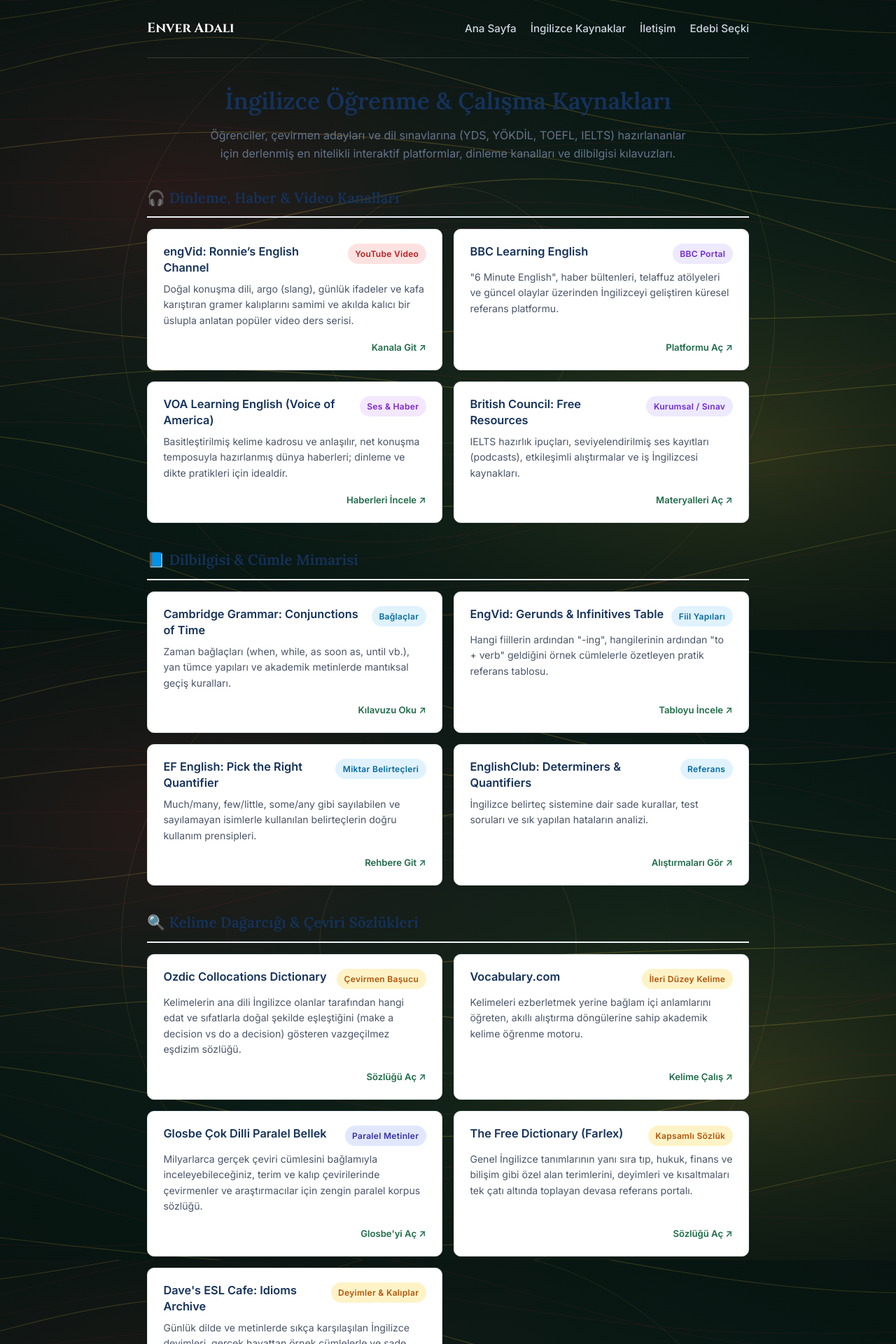
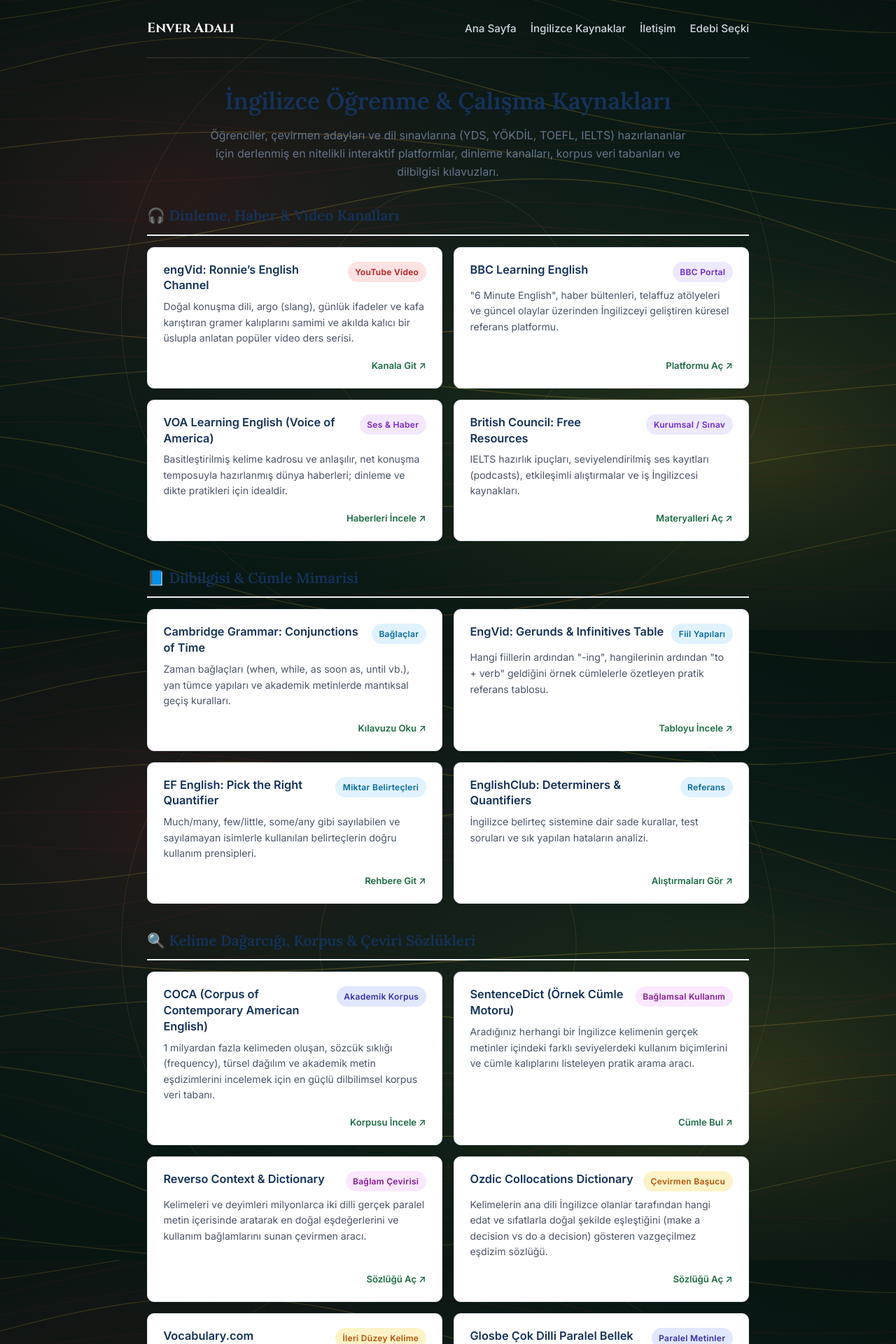
Before and after one commit to adalienver/adalienver.github.io, a Jekyll site: the page built from kaynaklar.md, in a window 1280 px wide. Shown: the top 1920 px of the page at 70% size. Built offline with Jekyll 4.4.1, drawn with Linux system fonts in a browser that asks for light colours.

Commit message:
Update kaynaklar.md

```diff
--- a/kaynaklar.md
+++ b/kaynaklar.md
@@ -99,6 +99,7 @@ permalink: /kaynaklar/
   .tag-youtube { background: #fee2e2; color: #b91c1c; }
   .tag-official { background: #ede9fe; color: #6d28d9; }
   .tag-corpus { background: #e0e7ff; color: #3730a3; }
+  .tag-context { background: #fae8ff; color: #86198f; }
 
   .res-footer {
     display: flex;
@@ -119,7 +120,7 @@ permalink: /kaynaklar/
 <div class="resource-hero">
   <h1>İngilizce Öğrenme & Çalışma Kaynakları</h1>
   <p>
-    Öğrenciler, çevirmen adayları ve dil sınavlarına (YDS, YÖKDİL, TOEFL, IELTS) hazırlananlar için derlenmiş en nitelikli interaktif platformlar, dinleme kanalları ve dilbilgisi kılavuzları.
+    Öğrenciler, çevirmen adayları ve dil sınavlarına (YDS, YÖKDİL, TOEFL, IELTS) hazırlananlar için derlenmiş en nitelikli interaktif platformlar, dinleme kanalları, korpus veri tabanları ve dilbilgisi kılavuzları.
   </p>
 </div>
 
@@ -239,9 +240,48 @@ permalink: /kaynaklar/
 
 </div>
 
-<!-- 3. KELİME, DEYİM & ÇEVİRİ SÖZLÜKLERİ -->
-<h2 class="category-title">🔍 Kelime Dağarcığı & Çeviri Sözlükleri</h2>
+<!-- 3. KELİME, DEYİM, KORPUS & ÇEVİRİ SÖZLÜKLERİ -->
+<h2 class="category-title">🔍 Kelime Dağarcığı, Korpus & Çeviri Sözlükleri</h2>
 <div class="resource-grid">
+
+  <a href="https://www.english-corpora.org/coca/" target="_blank" rel="noopener noreferrer" class="res-card">
+    <div>
+      <div class="res-header">
+        <span class="res-title">COCA (Corpus of Contemporary American English)</span>
+        <span class="tag-badge tag-corpus">Akademik Korpus</span>
+      </div>
+      <p class="res-desc">
+        1 milyardan fazla kelimeden oluşan, sözcük sıklığı (frequency), türsel dağılım ve akademik metin eşdizimlerini incelemek için en güçlü dilbilimsel korpus veri tabanı.
+      </p>
+    </div>
+    <div class="res-footer">Korpusu İncele ↗</div>
+  </a>
+
+  <a href="https://sentencedict.com/" target="_blank" rel="noopener noreferrer" class="res-card">
+    <div>
+      <div class="res-header">
+        <span class="res-title">SentenceDict (Örnek Cümle Motoru)</span>
+        <span class="tag-badge tag-context">Bağlamsal Kullanım</span>
+      </div>
+      <p class="res-desc">
+        Aradığınız herhangi bir İngilizce kelimenin gerçek metinler içindeki farklı seviyelerdeki kullanım biçimlerini ve cümle kalıplarını listeleyen pratik arama aracı.
+      </p>
+    </div>
+    <div class="res-footer">Cümle Bul ↗</div>
+  </a>
+
+  <a href="https://dictionary.reverso.net/" target="_blank" rel="noopener noreferrer" class="res-card">
+    <div>
+      <div class="res-header">
+        <span class="res-title">Reverso Context & Dictionary</span>
+        <span class="tag-badge tag-context">Bağlam Çevirisi</span>
+      </div>
+      <p class="res-desc">
+        Kelimeleri ve deyimleri milyonlarca iki dilli gerçek paralel metin içerisinde aratarak en doğal eşdeğerlerini ve kullanım bağlamlarını sunan çevirmen aracı.
+      </p>
+    </div>
+    <div class="res-footer">Sözlüğü Aç ↗</div>
+  </a>
 
   <a href="https://ozdic.com/" target="_blank" rel="noopener noreferrer" class="res-card">
     <div>
```
